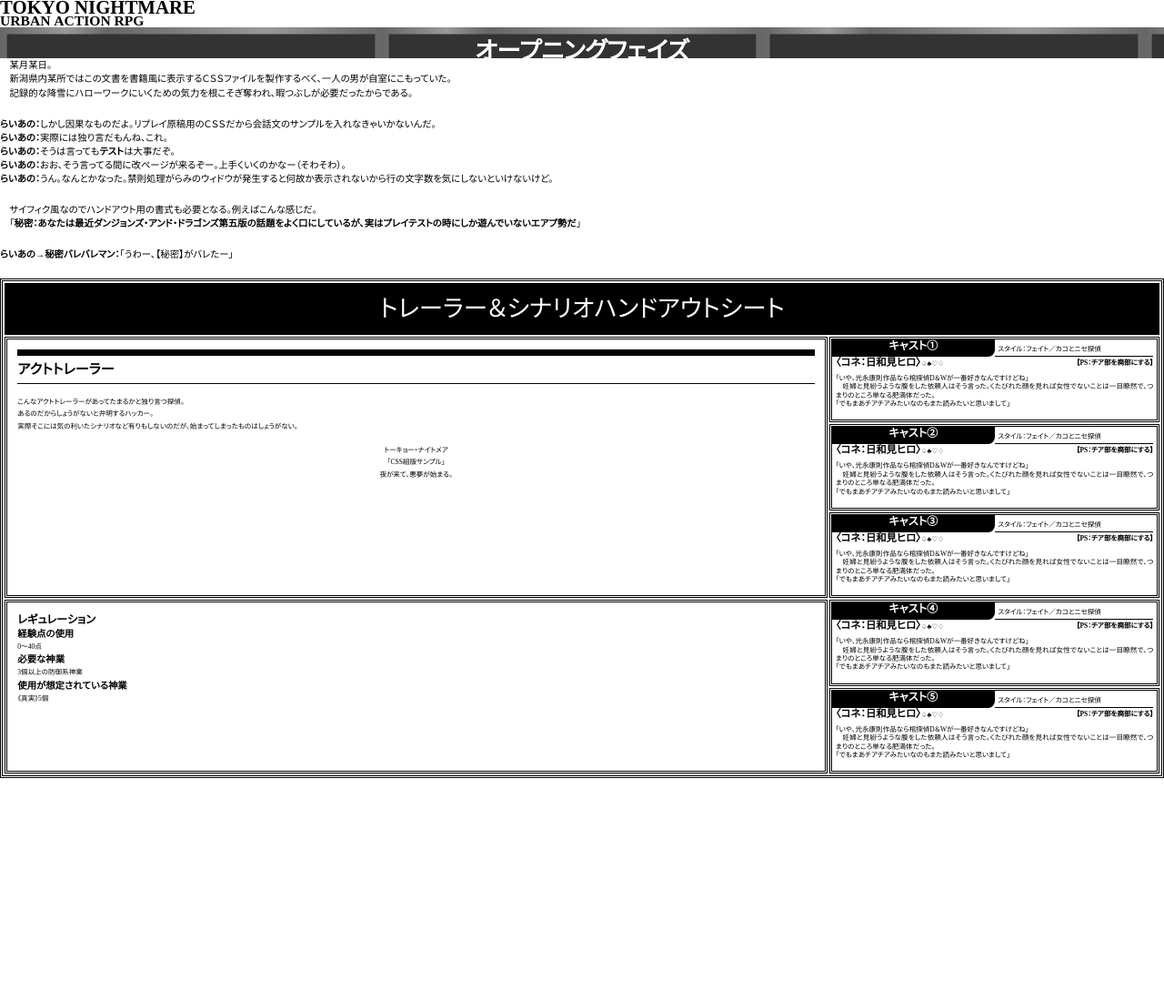
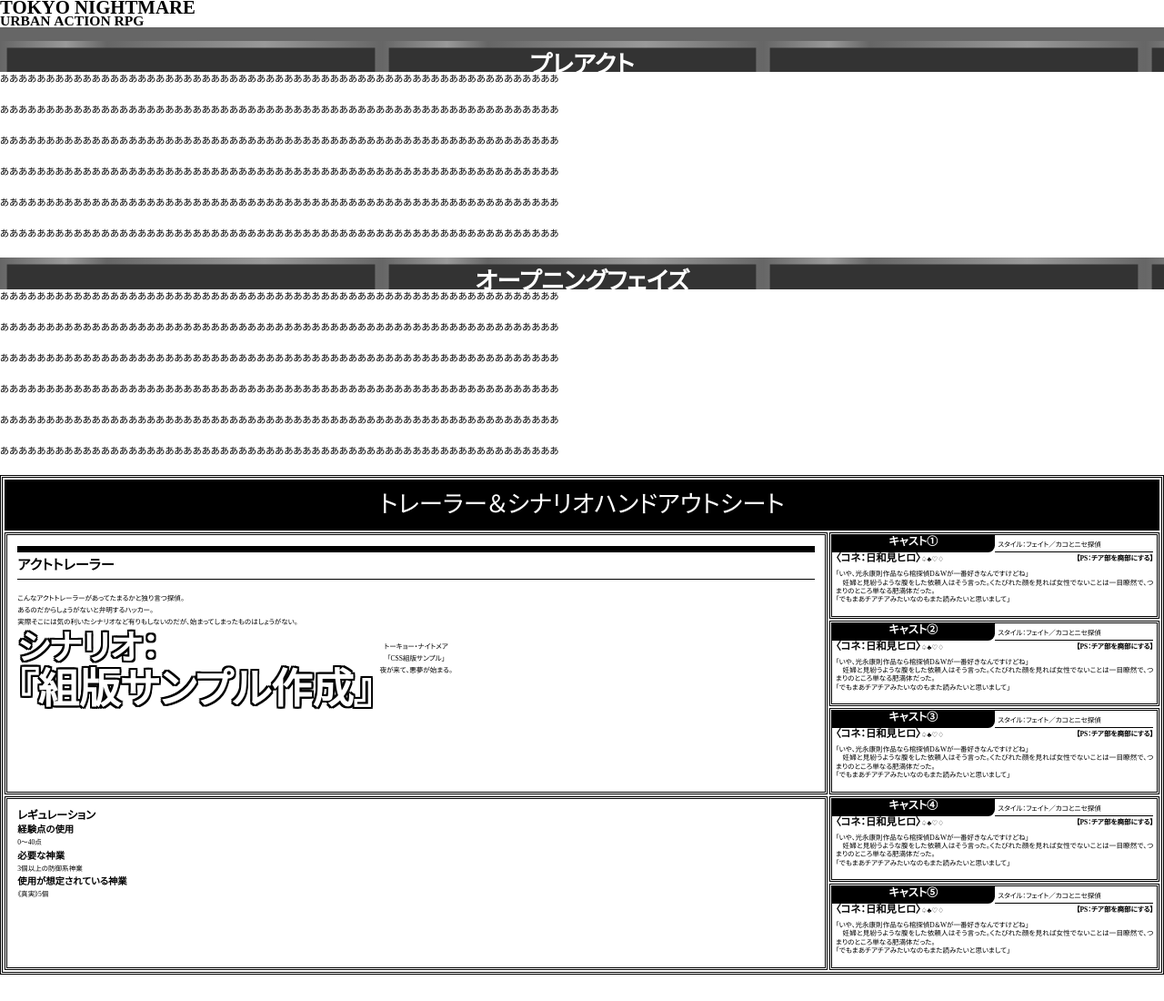
Before and after one commit to liarnose/book_tnm, a website: page book.html in a window 1280 px wide. Shown: the whole page at 91% size. Before the commit the page ends 885 px from the top, so only its background shows below. Drawn offline with Linux system fonts and the light colour scheme; a web font is replaced by a local one.

Commit message:
大ヘッダー追加

```diff
--- a/book.html
+++ b/book.html
@@ -9,38 +9,27 @@
 <h2 class="header_subtitle"><b>U</b>RBAN&nbsp;<b>A</b>CTION&nbsp;<b>RPG</b></h2>
 <div id="footer_page-number"></div>
 <section class="text">
-<!--
   <haeder class="large-header">
-    <h1>組版サンプル作成</h1>
-    <div>
-      <q>こんなpdfにまじになっちゃてどうするの</q>
-      <cite>素人WEB屋</cite>
-    </div>
+    <h1>『組版サンプル作成』</h1>
+    <img>
   </haeder>
--->
-  <h2>オープニングフェイズ</h2>
-  <p>
-　某月某日。<br>
-　新潟県内某所ではこの文書を書籍風に表示するＣＳＳファイルを製作するべく、一人の男が自室にこもっていた。<br>
-　記録的な降雪にハローワークにいくための気力を根こそぎ奪われ、暇つぶしが必要だったからである。<br>
-  </p>
 
-  <dl>
-    <dt>らいあの</dt><dd>しかし因果なものだよ。リプレイ原稿用のＣＳＳだから会話文のサンプルを入れなきゃいかないんだ。</dd>
-    <dt>らいあの</dt><dd>実際には独り言だもんね、これ。</dd>
-    <dt>らいあの</dt><dd>そうは言っても<em>テスト</em>は大事だぞ。</dd>
-    <dt>らいあの</dt><dd>おお、そう言ってる間に改ページが来るぞー。上手くいくのかなー（そわそわ）。</dd>
-    <dt>らいあの</dt><dd>うん。なんとかなった。禁則処理がらみのウィドウが発生すると何故か表示されないから行の文字数を気にしないといけないけど。</dd>
-  </dl>
+  <h2>プレアクト</h2>
+  <p>あああああああああああああああああああああああああああああああああああああああああああああああああああああああああああああ</p>
+  <p>あああああああああああああああああああああああああああああああああああああああああああああああああああああああああああああ</p>
+  <p>あああああああああああああああああああああああああああああああああああああああああああああああああああああああああああああ</p>
+  <p>あああああああああああああああああああああああああああああああああああああああああああああああああああああああああああああ</p>
+  <p>あああああああああああああああああああああああああああああああああああああああああああああああああああああああああああああ</p>
+  <p>あああああああああああああああああああああああああああああああああああああああああああああああああああああああああああああ</p>
 
-  <p>
-  　サイフィク風なのでハンドアウト用の書式も必要となる。例えばこんな感じだ。<br>
-  　「<strong>秘密：あなたは最近ダンジョンズ・アンド・ドラゴンズ第五版の話題をよく口にしているが、実はプレイテストの時にしか遊んでいないエアプ勢だ</strong>」
-  </p>
-  <dl>
-    <dt>らいあの→秘密バレバレマン</dt><dd>「うわー、【秘密】がバレたー」</dd>
-  </dl>
-    <p>
+  <h2 >オープニングフェイズ</h2>
+
+  <p class="new-page">あああああああああああああああああああああああああああああああああああああああああああああああああああああああああああああ</p>
+  <p>あああああああああああああああああああああああああああああああああああああああああああああああああああああああああああああ</p>
+  <p>あああああああああああああああああああああああああああああああああああああああああああああああああああああああああああああ</p>
+  <p>あああああああああああああああああああああああああああああああああああああああああああああああああああああああああああああ</p>
+  <p>あああああああああああああああああああああああああああああああああああああああああああああああああああああああああああああ</p>
+  <p>あああああああああああああああああああああああああああああああああああああああああああああああああああああああああああああ</p>
 
   <table class="handout">
     <thead>
--- a/css/page.css
+++ b/css/page.css
@@ -78,7 +78,6 @@
 q::before,q::after {
   content: '';
 }
-
 /* ----------------------------------------
    ページ
    ---------------------------------------- */
@@ -119,6 +118,9 @@ html {
 
 
 @-epubx-page-template {
+  .new-page {
+   	page-break-after: always;
+  }
   blockquote {
 /*    -epubx-flow-into: sidenote;
     -epubx-flow-options: exclusive;*/
@@ -190,20 +192,31 @@ html {
     content: counter(page);
   }
 
-  @-epubx-page-master page-large-haader {
+  @-epubx-page-master page-large-haader-and-medium-header {
     @-epubx-partition  {
     	-epub-writing-mode: horizontal-tb;
       top: 20mm;
       left: 21mm;
       right: 21mm;
-      height: 68mm;
+      height: 104mm;
       -epubx-flow-from: large-header;
       -epubx-required: true;
     }
 
     @-epubx-partition  {
     	-epub-writing-mode: horizontal-tb;
-      top: 94mm;
+      top: 130mm;
+      left: 55mm;
+      right: 21mm;
+      height: 15mm;
+      -epubx-flow-from: medium-header;
+      -epubx-required: true;
+    }
+
+
+    @-epubx-partition  {
+    	-epub-writing-mode: horizontal-tb;
+      top: 148mm;
       left: 55mm;
       padding-left: 58mm;
       width: 54mm;
@@ -213,7 +226,7 @@ html {
     }
     @-epubx-partition  {
     	-epub-writing-mode: horizontal-tb;
-      top: 94mm;
+      top: 148mm;
       left: 55mm;
       width: 54mm;
       bottom: 20mm;
@@ -307,7 +320,7 @@ html {
     }
     @-epubx-partition {
     	-epub-writing-mode: horizontal-tb;
-      top: 20mm;
+      top: 23mm;
       bottom: 20mm;
       left: 9mm;
       width: 6mm;
@@ -459,37 +472,31 @@ html {
   color: #fff;
 }
 .large-header h1 {
-  padding-top: 14mm;
+  position: absolute;
+  left:5mm;
+  bottom:5mm;
+
   font-family: 'heavy';
   font-weight: bold;
-  font-size: 11.5mm;
-  text-align: center;
-}
-.large-header div {
-  position: absolute;
-  right: 5mm;
-  bottom: 5mm;
-  height: 30mm;
-  width: 60mm;
+  font-size: 12mm;
+  line-height: 12mm;
 
-  background-color: #fff;
-  border-radius: 2mm;
-  color: #000;
-  padding: 2mm;
-  border: 1mm solid #999;
-  font-family: 'gothic';
+  text-shadow:
+    0.5mm 0 #000,
+    -0.5mm 0 #000,
+    0 0.5mm #000,
+    0 -0.5mm #000,
+    0.5mm 0.5mm #000,
+    -0.5mm 0.5mm #000,
+    0.5mm -0.5mm #000,
+    -0.5mm -0.5mm #000;
 }
 
-.large-header cite {
-  position: absolute;
-  right: 2mm;
-  bottom: 2mm;
+.large-header h1::before {
+  content: 'シナリオ：\A';
 
-  font-style: normal;
-}
-
-.large-header cite::before {
-  content: '────'
+	white-space: pre ;
+  font-size: 10mm;
 }
 
 .text h2 {
```
